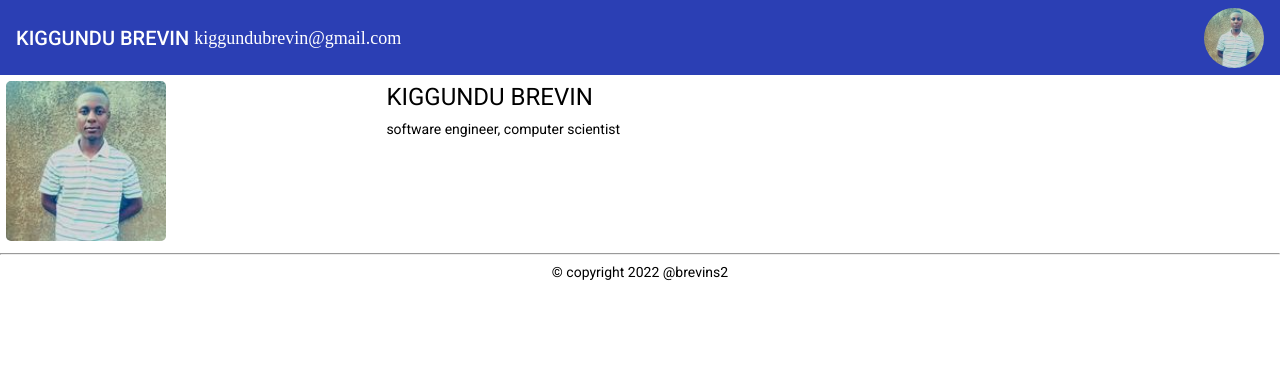
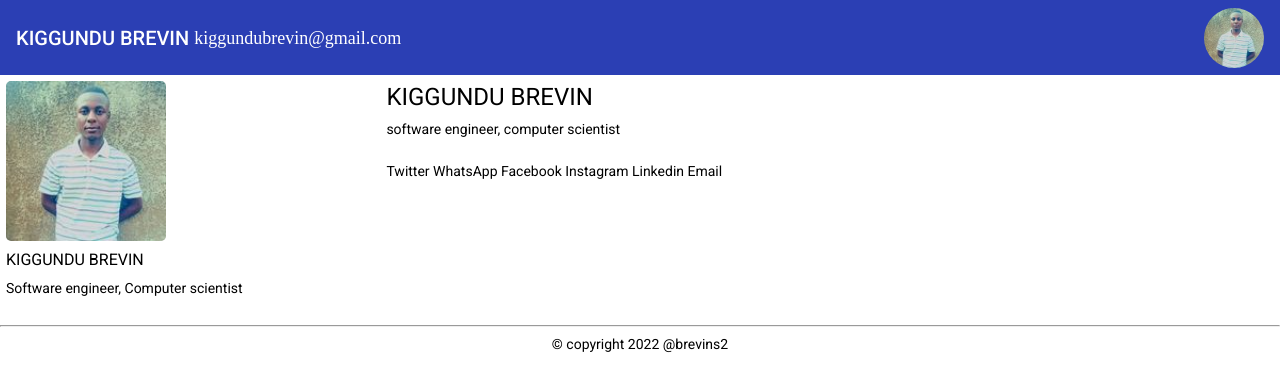
Before and after one commit to brevins2/CMJ, an Angular app: page / in a window 1280 px wide. Shown: the top 390 px of the page. Built offline with nearby package versions, Linux system fonts and the light colour scheme.

Commit message:
profile edits

```diff
--- a/src/app/app.component.html
+++ b/src/app/app.component.html
@@ -4,12 +4,19 @@
 
     <span class="example-spacer"></span>
 
-    <img src="../assets/images/brevin.jpg" class="profile">
+    <img src="../assets/images/brevin.jpg" title="Kiggundu Brevin" alt="image of Kiggundu Brevin" class="profile">
 </mat-toolbar>
 
 <div class="container d-flex body">
     <div class="image">
-        <img src="../assets/images/brevin.jpg" class="profile-me" width="160">
+        <img src="../assets/images/brevin.jpg" alt="image of Kiggundu Brevin" class="profile-me" title="Kiggundu Brevin" width="160">
+        <h3>
+            KIGGUNDU BREVIN <br>
+            <p class="profession">Software engineer, Computer scientist</p>
+        </h3>
+        <div>
+            <link type="file" ref="../assets/files/KIGGUNDU BREVIN cv.docx">
+        </div>
     </div>
 
     <div class="d-flex flex-block major-profile">
@@ -18,6 +25,16 @@
             <p class="profession">software engineer, computer scientist</p>
         </h1>
         <div>
+            <link type="file" ref="../assets/files/KIGGUNDU BREVIN cv.docx">
+
+            <div class="social-media">
+                <i class="fa fa-twitter" aria-hidden="true"></i> Twitter
+                <i class="fa fa-whatsapp" aria-hidden="true"></i> WhatsApp
+                <i class="fa fa-facebook" aria-hidden="true"></i> Facebook
+                <i class="fa fa-instagram" aria-hidden="true"></i> Instagram
+                <i class="fa fa-linkedin" aria-hidden="true"></i> Linkedin
+                <i class="fa fa-mail" aria-hidden="true"></i> Email
+            </div>
         </div>
     </div>
 
```
Also changed, not shown: 1 other file (tests, documents, lock files or other folders).
